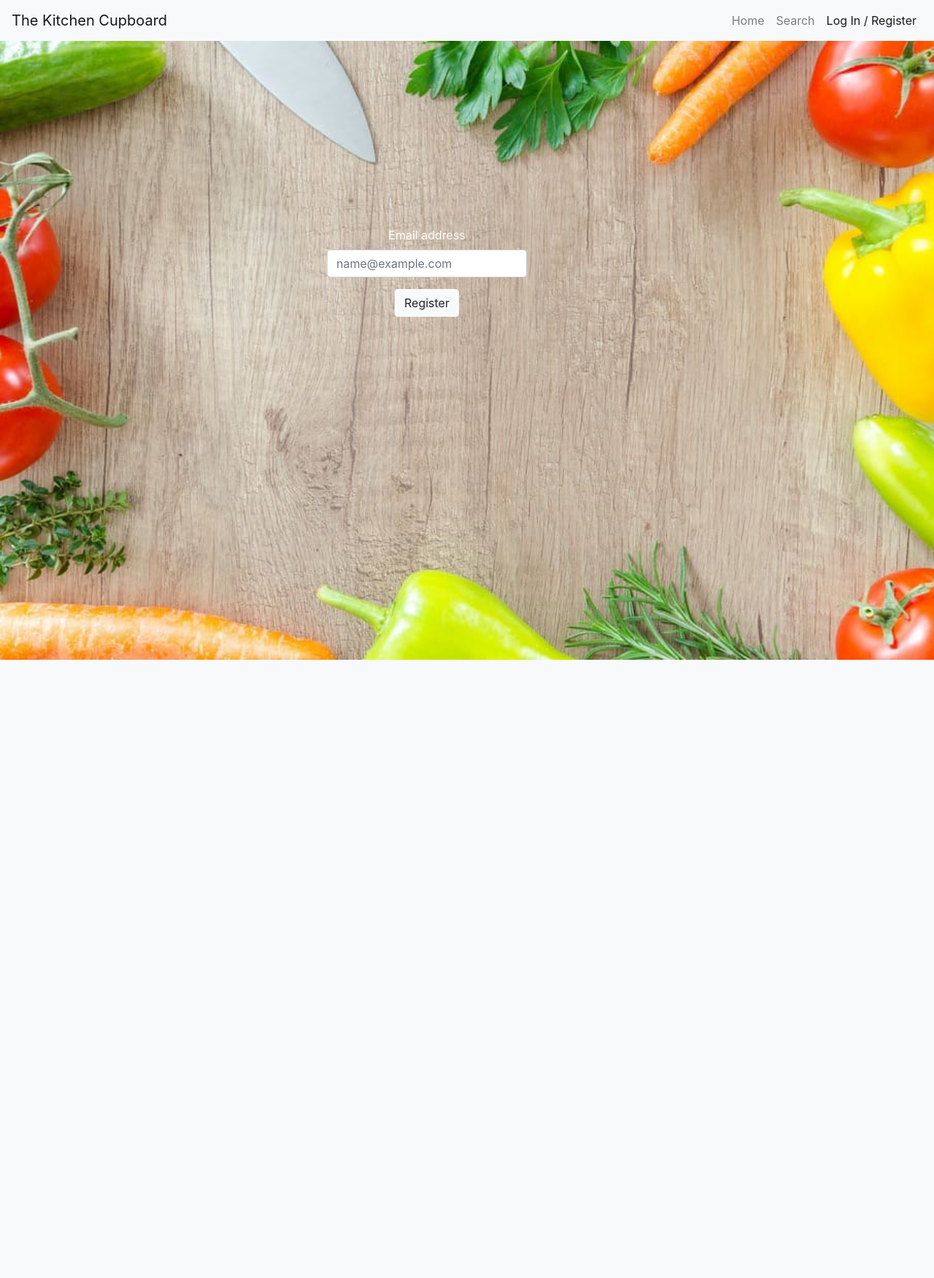
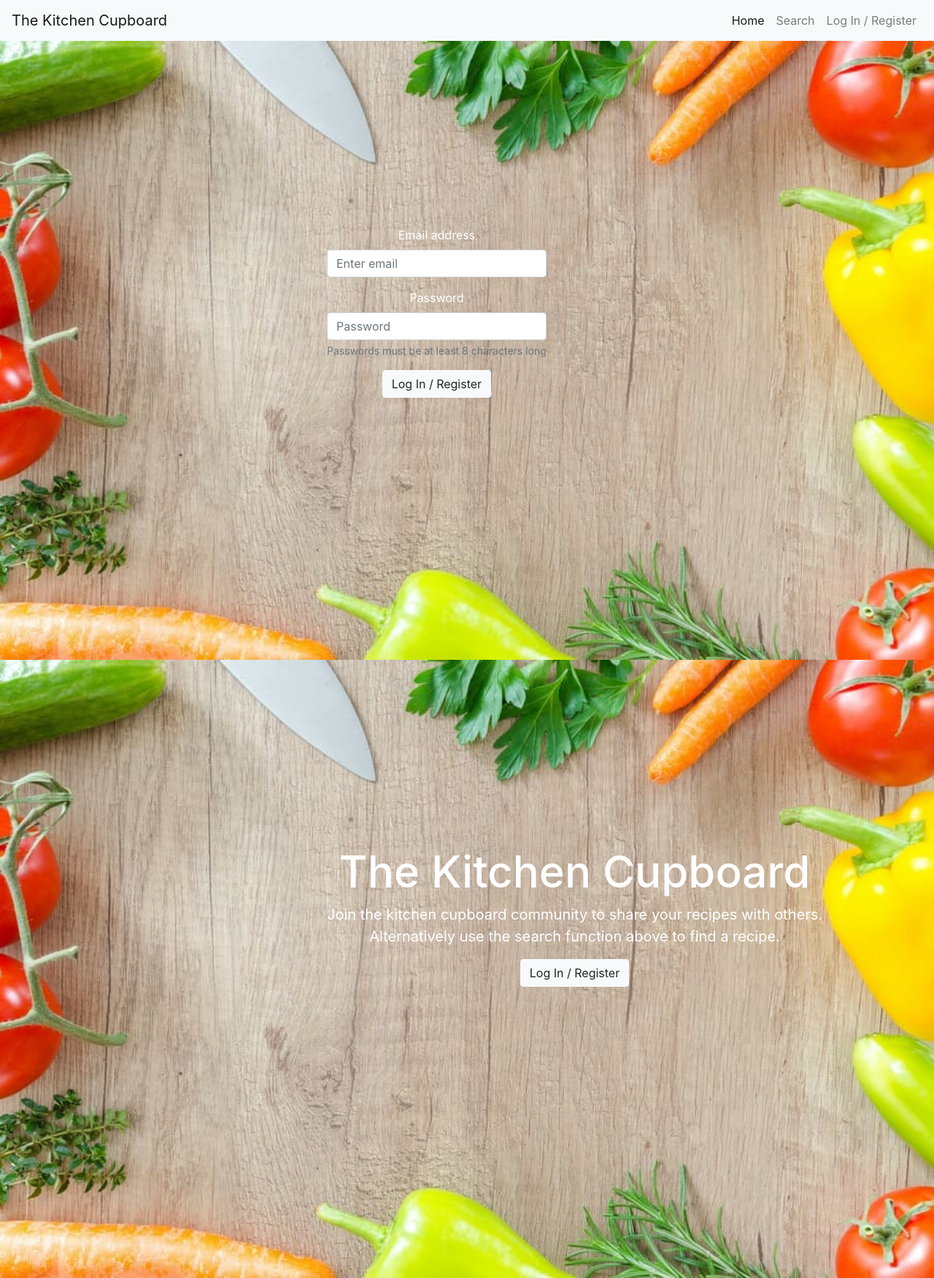
Before and after one commit to LHarveyDev/lucy-mp3, a Flask app: page /register in a window 1280 px wide. Shown: the whole page at 73% size. Before the commit the page ends 904 px from the top, so only its background shows below. Run offline with Flask 3, Linux system fonts and the light colour scheme; some libraries are stand-ins or nearby versions.

Commit message:
Add user registration function

```diff
--- a/app.py
+++ b/app.py
@@ -3,8 +3,11 @@ from flask import (
     Flask, flash, render_template,
     redirect, request, session, url_for)
 from flask_pymongo import PyMongo
+from bson.objectid import ObjectId
+from werkzeug.security import generate_password_hash, check_password_hash
 if os.path.exists("env.py"):
     import env
+
 
 app = Flask(__name__)
 
@@ -25,8 +28,26 @@ def search():
     return render_template("search.html")
 
 
-@app.route("/register")
+@app.route("/register", methods=["GET", "POST"])
 def register():
+    if request.method == "POST":
+        # check if username already exists in db
+        existing_user = mongo.db.users.find_one(
+            {"username": request.form.get("username").lower()})
+
+        if existing_user:
+            flash("This email already exists")
+            return redirect(url_for("register"))
+
+        register = {
+            "username": request.form.get("username").lower(),
+            "password": generate_password_hash(request.form.get("password"))
+        }
+        mongo.db.users.insert_one(register)
+
+        # put the new user into 'session' cookie
+        session["user"] = request.form.get("username").lower()
+        flash("Registration Successful!")
     return render_template("register.html")
 
 
--- a/templates/index.html
+++ b/templates/index.html
@@ -10,9 +10,14 @@
     <script src="https://cdn.jsdelivr.net/npm/popper.js@1.16.1/dist/umd/popper.min.js"></script>
     <script src="https://cdn.jsdelivr.net/npm/bootstrap@4.6.2/dist/js/bootstrap.bundle.min.js"></script>
     <script src="https://kit.fontawesome.com/c454350385.js" crossorigin="anonymous"></script>
-    <link href="static/css/style.css" rel="stylesheet" type="text/css">
+    <link rel="stylesheet" href="{{ url_for('static', filename='css/style.css') }}" type="text/css">
+    {% block styles %}
+    {% endblock %}
+    <title>The Kitchen Cupboard</title>
 </head>
 <body>
+
+    <header>
     <nav class="navbar navbar-expand-lg navbar-light bg-light right">
         <a class="navbar-brand" href="#">The Kitchen Cupboard</a>
         <button class="navbar-toggler" type="button" data-toggle="collapse" data-target="#collapsibleNavbar">
@@ -32,6 +37,24 @@
             </ul>
         </div>
     </nav>
+    </header>
+
+    <section>
+        <!-- flash messages -->
+        {% with messages = get_flashed_messages() %}
+            {% if messages %}
+                {% for message in messages %}
+                <div class="alert alert-dark" role="alert">{{ message }}</div>
+                {% endfor %}
+            {% endif %}
+        {% endwith %}
+    </section>
+
+
+
+{% block content %}
+{% endblock %}
+
         <div class="parentContainer">
             <img src="static/images/food.jpg" alt="table surrounded by fresh food">
             <div class="centered">
@@ -42,7 +65,8 @@
                     <button type="button" class="btn btn-light">Log In / Register</button>
                 </a>
             </div>
-
         </div>
+        {% block scripts %}
+        {% endblock %}
 </body>
 </html>
--- a/templates/register.html
+++ b/templates/register.html
@@ -1,47 +1,25 @@
-<!DOCTYPE html>
-<html lang="en">
-<head>
-    <meta charset="UTF-8">
-    <meta http-equiv="X-UA-Compatible" content="IE=edge">
-    <meta name="viewport" content="width=device-width, initial-scale=1.0">
-    <title>The Kitchen Cupboard</title>
-    <link rel="stylesheet" href="https://cdn.jsdelivr.net/npm/bootstrap@4.6.2/dist/css/bootstrap.min.css">
-    <script src="https://cdn.jsdelivr.net/npm/jquery@3.6.4/dist/jquery.slim.min.js"></script>
-    <script src="https://cdn.jsdelivr.net/npm/popper.js@1.16.1/dist/umd/popper.min.js"></script>
-    <script src="https://cdn.jsdelivr.net/npm/bootstrap@4.6.2/dist/js/bootstrap.bundle.min.js"></script>
-    <script src="https://kit.fontawesome.com/c454350385.js" crossorigin="anonymous"></script>
-    <link href="static/css/style.css" rel="stylesheet" type="text/css">
-</head>
-<body>
-    <nav class="navbar navbar-expand-lg navbar-light bg-light right">
-        <a class="navbar-brand" href="{{url_for('index')}}">The Kitchen Cupboard</a>
-        <button class="navbar-toggler" type="button" data-toggle="collapse" data-target="#collapsibleNavbar">
-            <span class="navbar-toggler-icon"></span>
-        </button>
-        <div class="collapse navbar-collapse" id="collapsibleNavbar">
-            <ul class="navbar-nav ml-auto">
-                <li class="nav-item">
-                    <a class="nav-link" href="{{url_for('index')}}">Home</a>
-                </li>
-                <li class="nav-item">
-                    <a class="nav-link" href="{{url_for('search')}}">Search</a>
-                </li>
-                <li class="nav-item active">
-                    <a class="nav-link" href="{{url_for('register')}}">Log In / Register<span class="sr-only">(current)</span></a>
-                </li>
-            </ul>
-        </div>
-    </nav>
+{% extends "index.html" %}
+{% block content %}
+
 <div class="parentContainer">
     <img src="static/images/food.jpg" alt="table surrounded by fresh food">
     <div class="centered">
-                <form>
+        <form method="POST" action="{{url_for('register') }}">
             <div class="form-group">
-                      <label for="exampleFormControlInput1">Email address</label>
-                      <input type="email" class="form-control" id="exampleFormControlInput1" placeholder="name@example.com">
+                <label for="username">Email address</label>
+                <input type="email" class="form-control" id="username" name="username" aria-describedby="emailHelp"
+                    placeholder="Enter email">
             </div>
-                <button type="button" class="btn btn-light">Register</button>
+            <div class="form-group">
+                <label for="password">Password</label>
+                <input type="password" class="form-control" id="password" name="password" placeholder="Password"
+                    minlength="8">
+                <small id="passwordHelp" class="form-text text-muted">Passwords must be at least 8 characters
+                    long</small>
+            </div>
+            <button type="submit" class="btn btn-light">Log In / Register</button>
+        </form>
     </div>
 </div>
-</body>
-</html>
+
+{% endblock %}
```
Also changed, not shown: templates/base.html (added, +16 -0 lines), static/css/style.css (line endings or trailing spaces). Lines whose indentation alone changed are shown as unchanged.
